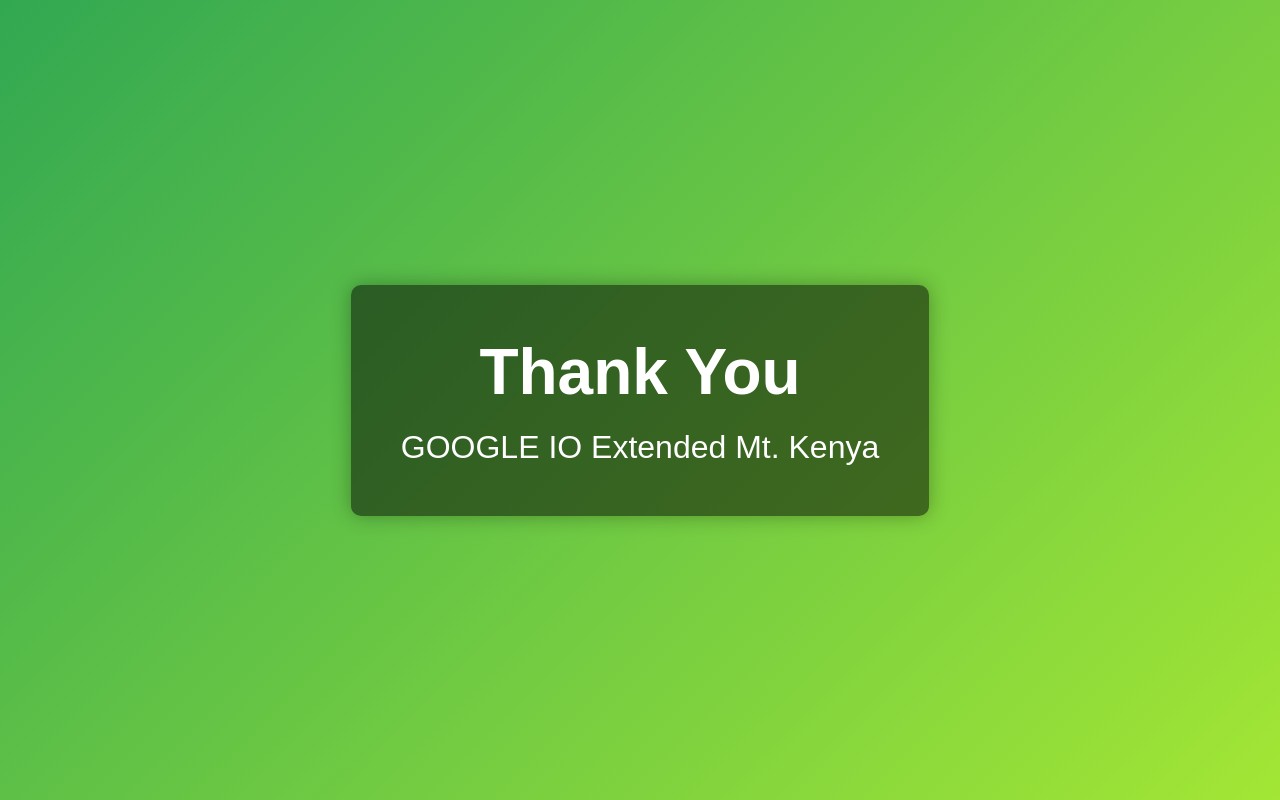
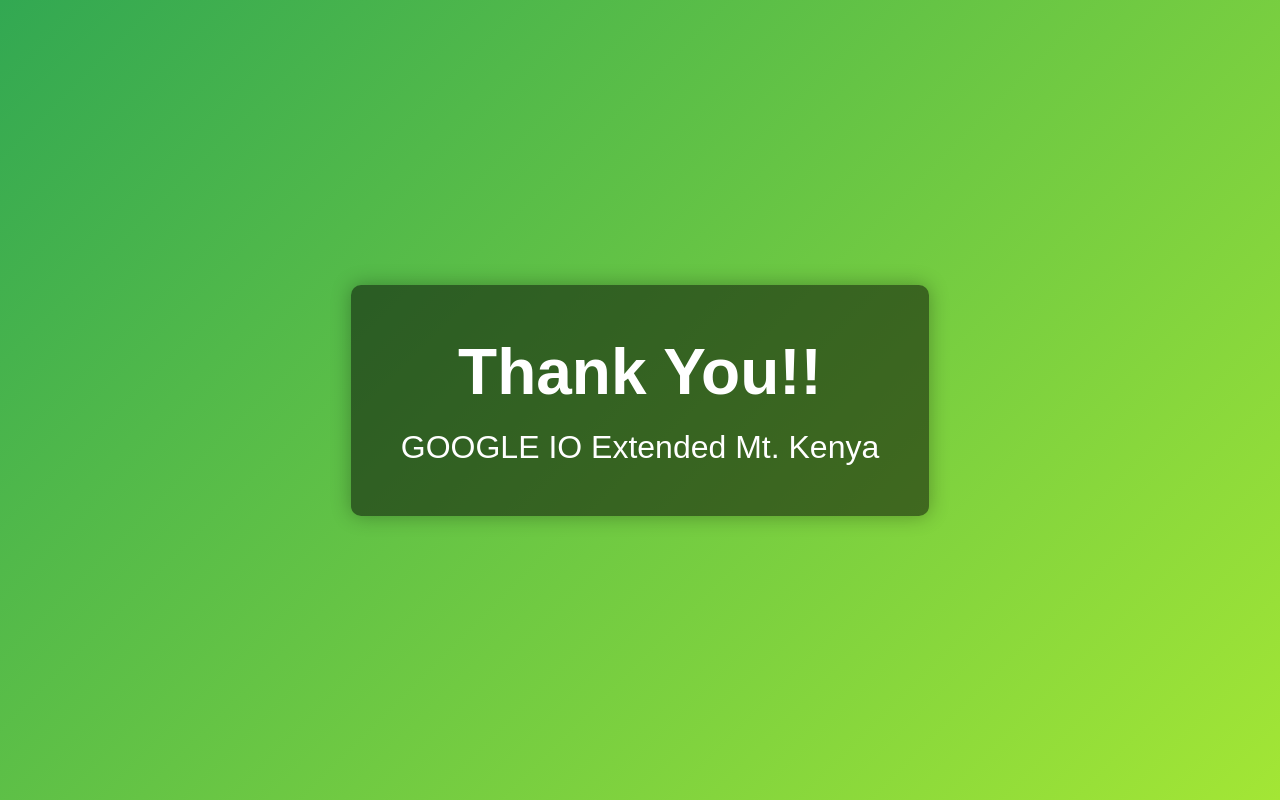
Before and after one commit to joe6276/GDG-CI-CD, a website: page assets/index.html in a window 1280 px wide. Drawn offline with Linux system fonts and the light colour scheme.

Commit message:
Working on CICD

```diff
--- a/assets/index.html
+++ b/assets/index.html
@@ -46,7 +46,7 @@
 </head>
 <body>
     <div class="container">
-        <h1>Thank You</h1>
+        <h1>Thank You!!</h1>
         <p>GOOGLE IO Extended Mt. Kenya</p>
     </div>
 </body>
```
